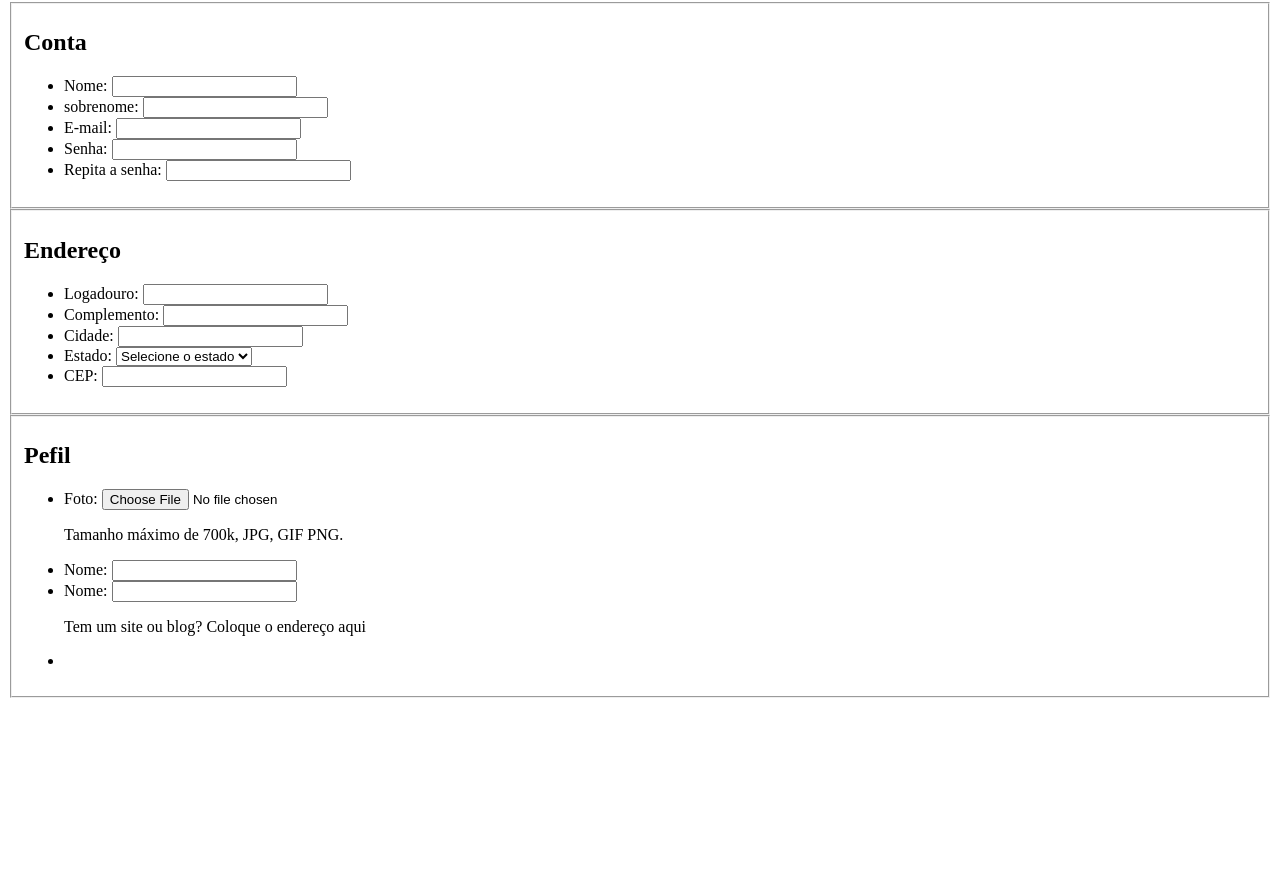
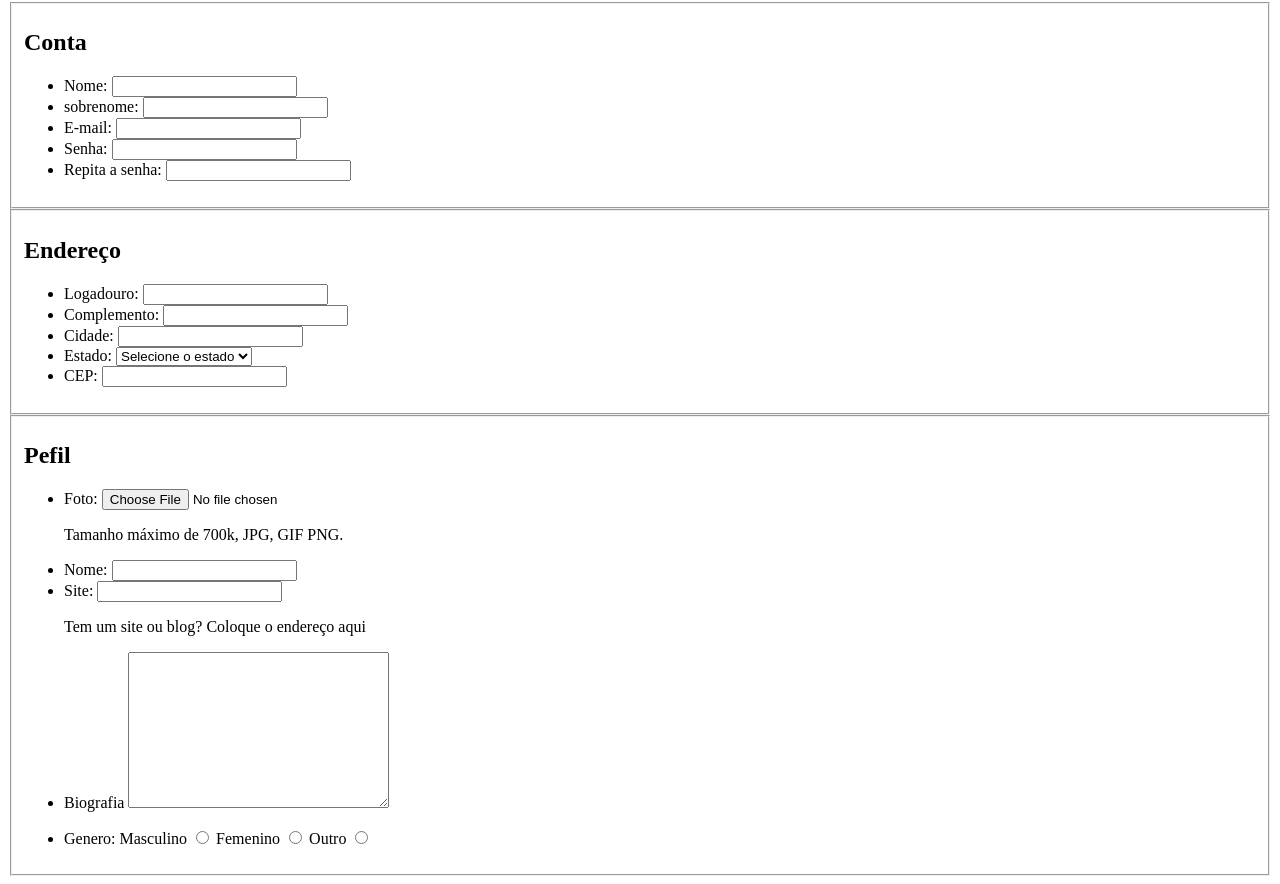
Before and after one commit to sykes-07/DSWI, a plain HTML site: page exercicio 2/conta.html in a window 1280 px wide. Shown: the part 78-962 px from the top of the page. Before the commit the page ends 800 px from the top, so only its background shows below. Drawn offline with Linux system fonts and the light colour scheme.

Commit message:
Finalizando Perfil

```diff
--- a/exercicio 2/conta.html
+++ b/exercicio 2/conta.html
@@ -84,17 +84,28 @@
                     <input type="text" id="nome" name="nome">
                 </li>
                 <li>
-                    <label for="site">Nome:</label>
+                    <label for="site">Site:</label>
                     <input type="url" id="site" name="site">
                     <p>Tem um site ou blog? Coloque o endereço aqui</p>
                 </li>
                 <li>
+                    <label for="Biografia">Biografia</label>
+                    <textarea name="biografia" cols="30" rows="10">
+                    </textarea>
+                </li>
+                <li>
+                    <p>Genero:
+                    <label for="Masculino">Masculino</label>
+                    <input type="radio" name="sexo" id="masculino">
+                    <label for="Femenino">Femenino</label>
+                    <input type="radio" name="sexo" id="">
+                    <label for="Outro">Outro</label>
+                    <input type="radio" name="sexo" id="">
+                </p>
+                </li>
+            </ul>
+        </fieldset>
 
-                </li>
-
-            </ul>
-
-        </fieldset>
     </form>
 
 </body>
```
